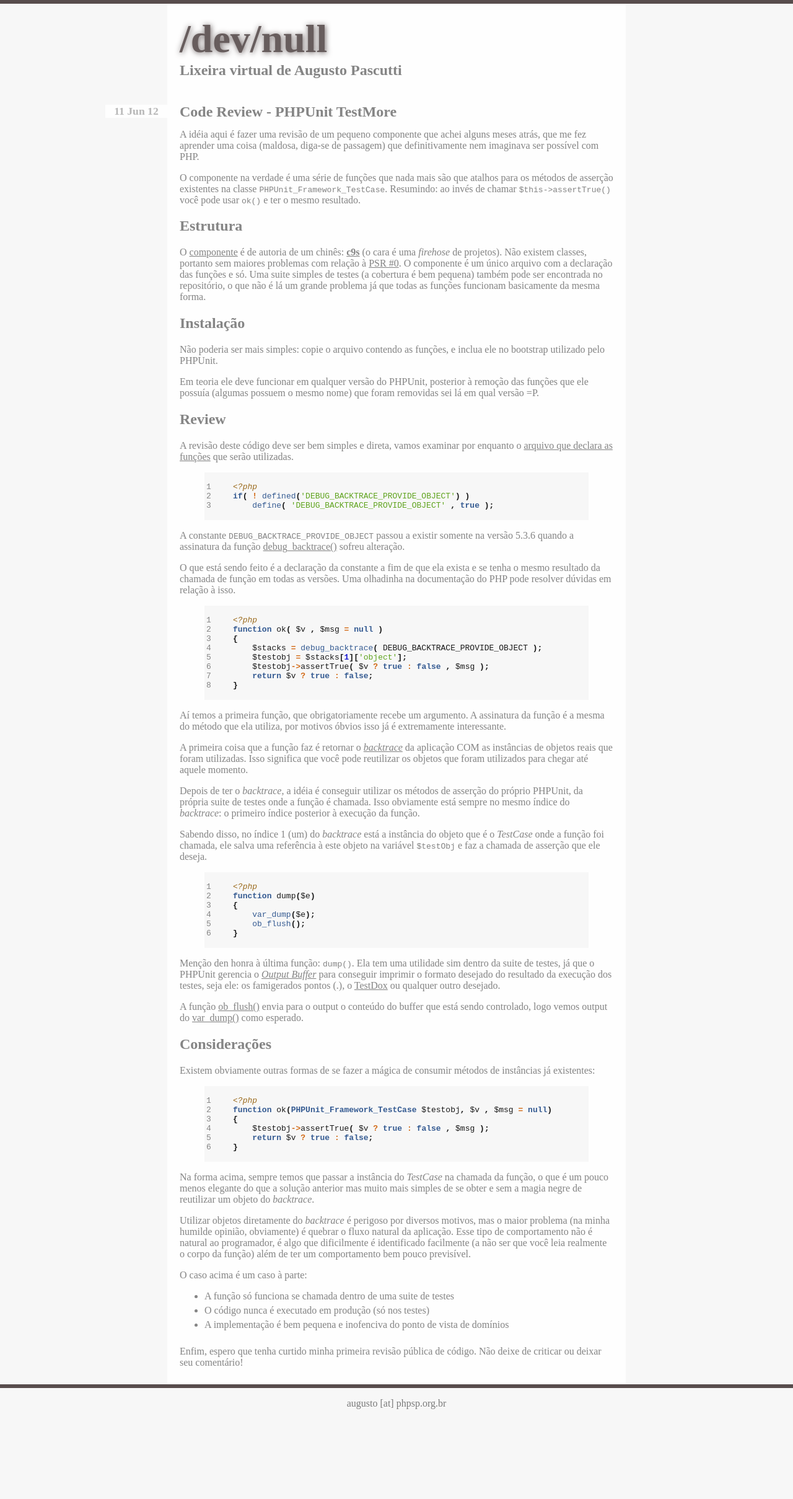
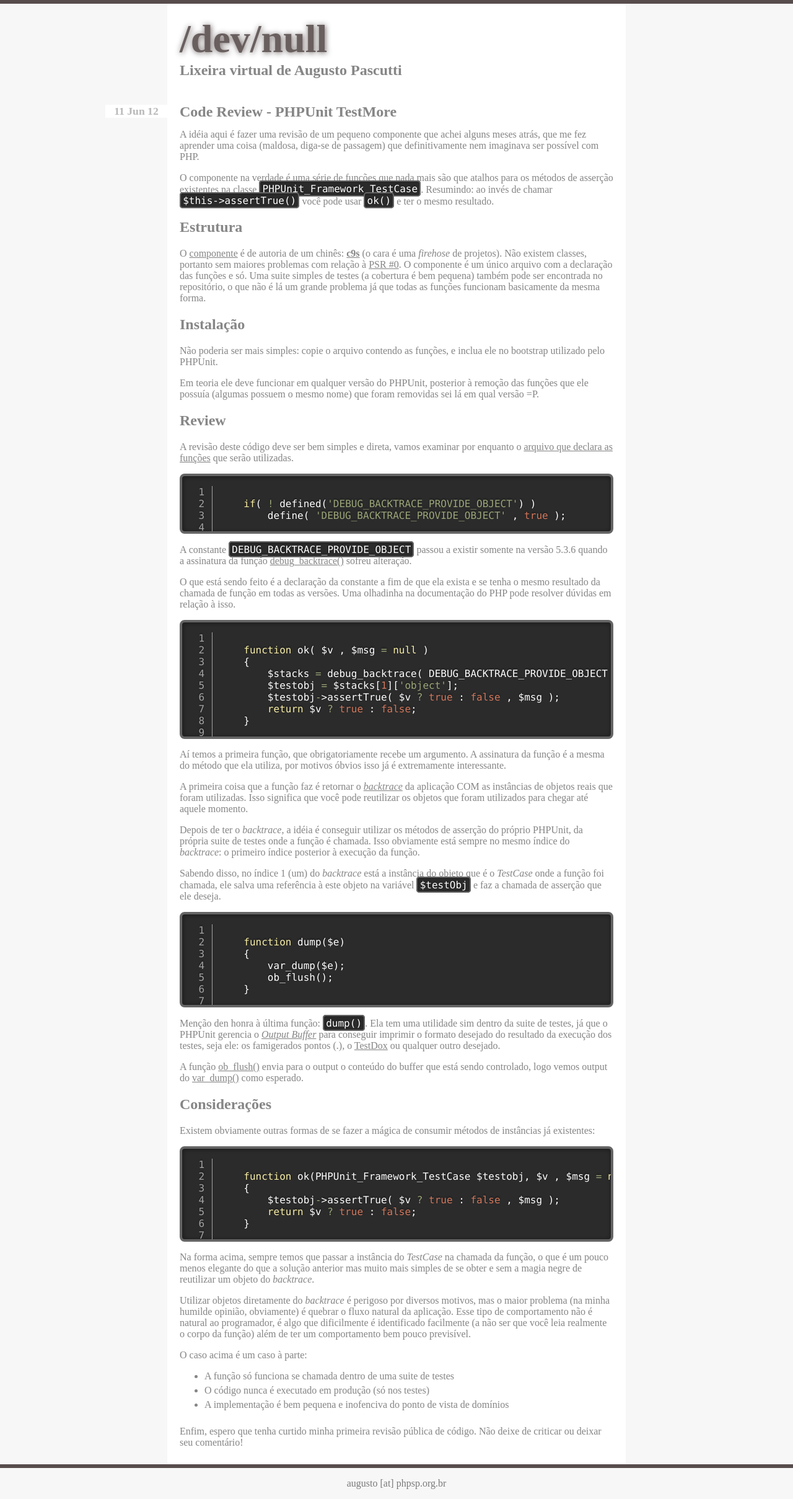
Before and after one commit to augustohp/augustohp.github.com, a Jekyll site: the page built from _posts/2012-06-09-code-review-phpunit-test-more.md, in a window 1280 px wide. Shown: the whole page at 62% size. Built offline with Jekyll 4.4.1, drawn with Linux system fonts in a browser that asks for light colours; some web fonts are replaced; Markdown is read by kramdown in place of the engine named in the settings; comment, search, counter and statistics services are not loaded; before the commit the page ends 2289 px from its top, so only the background shows below that.

Commit message:
Troca sistema de "syntax highlight".
Via *puppet* alguma coisa estava acontecendo no processo de *build*
do Jekyll, o Pygments não era reconhecido nem por um inferno.
Muito mais fácil trocar pra rodar em cima de um JS e esquecer essa
merda em Python.

Utilização do Prism.js:
- Classe CSS `language-php` utilizada no container de todo post, logo
  qualquer bloco de código será sinalizado como PHP por padrão.
- Tema utilizado: twilight
- Plugins utilizados
  - Line Highlight
  - Line Numbers
- Linguagens suportadas: HTML, CSS, JS, PHP, Bash, Sql, HTTP

````diff
--- a/_layouts/default.html
+++ b/_layouts/default.html
@@ -1,7 +1,6 @@
 <!DOCTYPE html>
 <html>
     <head>
-
           <meta charset="utf-8" />
           <meta name="language" content="pt-br">
           <meta http-equiv="X-UA-Compatible" content="IE=edge,chrome=1">
@@ -11,18 +10,8 @@
           <meta name="author" content="Augusto Pascutti">
           <link href='http://fonts.googleapis.com/css?family=Droid+Sans:regular,bold' rel='stylesheet' type='text/css'>
           <link style="text/css" rel="stylesheet" href="/res/default.css?v2" />
+          <link style="text/css" rel="stylesheet" href="/res/prism.css" />
           <link href="http://feeds.feedburner.com/augustopascutti/blog-augusto-pascutti" rel="alternate" title="/dev/null" type="application/atom+xml" />
-          <script type="text/javascript">
-            var _gaq = _gaq || [];
-            _gaq.push(['_setAccount', 'UA-5680712-1']);
-            _gaq.push(['_trackPageview']);
-
-            (function() {
-              var ga = document.createElement('script'); ga.type = 'text/javascript'; ga.async = true;
-              ga.src = ('https:' == document.location.protocol ? 'https://ssl' : 'http://www') + '.google-analytics.com/ga.js';
-              var s = document.getElementsByTagName('script')[0]; s.parentNode.insertBefore(ga, s);
-            })();
-          </script>
     </head>
     <body>
         <div id="page">
--- a/_layouts/post.html
+++ b/_layouts/post.html
@@ -1,7 +1,7 @@
 ---
 layout: default
 ---
-<div class="posts">
+<div class="posts language-php">
     <header>
         <h2>{{ page.title }}</h2>
         <h3>{{ page.date | date: "%d %b %y" }}</h3>
--- a/_posts/2012-06-09-code-review-phpunit-test-more.md
+++ b/_posts/2012-06-09-code-review-phpunit-test-more.md
@@ -42,11 +42,10 @@
 que serão utilizadas.
 
 
-{% highlight php linenos %}
-    <?php
+<pre class="line-numbers"><code>
     if( ! defined('DEBUG_BACKTRACE_PROVIDE_OBJECT') )
         define( 'DEBUG_BACKTRACE_PROVIDE_OBJECT' , true );
-{% endhighlight %}
+</code></pre>
 
 A constante ```DEBUG_BACKTRACE_PROVIDE_OBJECT``` passou a existir somente na
 versão 5.3.6 quando a assinatura da função [debug_backtrace()](http://www.php.net/manual/pt_BR/function.debug-backtrace.php)
@@ -56,8 +55,7 @@
 tenha o mesmo resultado da chamada de função em todas as versões. Uma olhadinha
 na documentação do PHP pode resolver dúvidas em relação à isso.
 
-{% highlight php linenos %}
-    <?php
+<pre class="line-numbers"><code>
     function ok( $v , $msg = null )
     {
         $stacks = debug_backtrace( DEBUG_BACKTRACE_PROVIDE_OBJECT );
@@ -65,7 +63,7 @@
         $testobj->assertTrue( $v ? true : false , $msg );
         return $v ? true : false;
     }
-{% endhighlight %}
+</code></pre>
 
 Aí temos a primeira função, que obrigatoriamente recebe um argumento. A assinatura
 da função é a mesma do método que ela utiliza, por motivos óbvios isso já é extremamente
@@ -85,14 +83,13 @@
 o *TestCase* onde a função foi chamada, ele salva uma referência à este objeto na variável
 ```$testObj``` e faz a chamada de asserção que ele deseja.
 
-{% highlight php linenos %}
-    <?php
+<pre class="line-numbers"><code>
     function dump($e)
     {
         var_dump($e);
         ob_flush();
     }
-{% endhighlight %}
+</code></pre>
 
 Menção den honra à última função: ```dump()```. Ela tem uma utilidade sim dentro
 da suite de testes, já que o PHPUnit gerencia o *[Output Buffer](http://www.php.net/manual/en/book.outcontrol.php)*
@@ -110,14 +107,13 @@
 Existem obviamente outras formas de se fazer a mágica de consumir métodos de instâncias
 já existentes:
 
-{% highlight php linenos %}
-    <?php
+<pre class="line-numbers"><code>
     function ok(PHPUnit_Framework_TestCase $testobj, $v , $msg = null)
     {
         $testobj->assertTrue( $v ? true : false , $msg );
         return $v ? true : false;
     }
-{% endhighlight %}
+</code></pre>
 
 Na forma acima, sempre temos que passar a instância do *TestCase* na chamada da
 função, o que é um pouco menos elegante do que a solução anterior mas muito mais
--- /dev/null
+++ b/res/prism.css
@@ -0,0 +1,259 @@
+/**
+ * prism.js Twilight theme
+ * Based (more or less) on the Twilight theme originally of Textmate fame.
+ * @author Remy Bach
+ */
+code[class*="language-"],
+pre[class*="language-"] {
+	color: white;
+	direction: ltr;
+	font-family: Consolas, Monaco, 'Andale Mono', monospace;
+	text-align: left;
+	text-shadow: 0 -.1em .2em black;
+	white-space: pre;
+	word-spacing: normal;
+
+	-moz-tab-size: 4;
+	-o-tab-size: 4;
+	tab-size: 4;
+
+	-webkit-hyphens: none;
+	-moz-hyphens: none;
+	-ms-hyphens: none;
+	hyphens: none;
+}
+
+pre[class*="language-"],
+:not(pre) > code[class*="language-"] {
+	background:hsl(0, 0%, 8%); /* #141414 */
+}
+
+/* Code blocks */
+pre[class*="language-"] {
+	border-radius: .5em;
+	border: .3em solid hsl(0,0%,33%); /* #282A2B */
+	box-shadow: 1px 1px .5em black inset;
+	margin: .5em 0;
+	overflow: auto;
+	padding: 1em;
+}
+pre[class*="language-"]::selection { /* Safari */
+	background:hsl(200, 4%, 16%); /* #282A2B */
+}
+pre[class*="language-"]::selection { /* Firefox */
+	background:hsl(200, 4%, 16%); /* #282A2B */
+}
+
+/* Inline code */
+:not(pre) > code[class*="language-"] {
+	border-radius: .3em;
+	border: .13em solid hsl(0,0%,33%); /* #545454 */
+	box-shadow: 1px 1px .3em -.1em black inset;
+	padding: .15em .2em .05em;
+}
+
+.token.comment,
+.token.prolog,
+.token.doctype,
+.token.cdata {
+	color: hsl(0, 0%, 47%); /* #777777 */
+}
+
+.token.punctuation {
+	opacity: .7;
+}
+
+.namespace {
+	opacity: .7;
+}
+
+.token.tag,
+.token.boolean,
+.token.number {
+	color: hsl(14, 58%, 55%); /* #CF6A4C */
+}
+
+.token.keyword,
+.token.property,
+.token.selector {
+	color:hsl(53, 89%, 79%); /* #F9EE98 */
+}
+.token.attr-name,
+.token.attr-value,
+.token.string,
+.token.operator,
+.token.entity,
+.token.url,
+.language-css .token.string,
+.style .token.string {
+	color:hsl(76, 21%, 52%); /* #8F9D6A */
+}
+
+.token.atrule {
+	color:hsl(218, 22%, 55%); /* #7587A6 */
+}
+
+.token.regex,
+.token.important {
+	color: hsl(42, 75%, 65%); /* #E9C062 */
+}
+
+.token.important {
+	font-weight: bold;
+}
+
+.token.entity {
+	cursor: help;
+}
+pre[data-line] {
+	padding: 1em 0 1em 3em;
+	position: relative;
+}
+
+/* Markup */
+.language-markup .token.tag,
+.language-markup .token.attr-name,
+.language-markup .token.punctuation  {
+	color: hsl(33, 33%, 52%); /* #AC885B */
+}
+
+/* Text Selection colour */
+::selection {
+	background: hsla(0,0%,93%,0.15); /* #EDEDED */
+}
+::-moz-selection {
+	background: hsla(0,0%,93%,0.15); /* #EDEDED */
+}
+
+/* Make the tokens sit above the line highlight so the colours don't look faded. */
+.token {
+	position:relative;
+	z-index:1;
+}
+.line-highlight {
+	background: -moz-linear-gradient(left, hsl(0, 0%, 33%,.1) 70%, hsl(0, 0%, 33%,0)); /* #545454 */
+	background: -o-linear-gradient(left, hsl(0, 0%, 33%,.1) 70%, hsl(0, 0%, 33%,0)); /* #545454 */
+	background: -webkit-linear-gradient(left, hsl(0, 0%, 33%,.1) 70%, hsl(0, 0%, 33%,0)); /* #545454 */
+	background: hsla(0, 0%, 33%, 0.25); /* #545454 */
+	background: linear-gradient(left, hsl(0, 0%, 33%,.1) 70%, hsl(0, 0%, 33%,0)); /* #545454 */
+	border-bottom:1px dashed hsl(0, 0%, 33%); /* #545454 */
+	border-top:1px dashed hsl(0, 0%, 33%); /* #545454 */
+	left: 0;
+	line-height: inherit;
+	margin-top: 0.75em; /* Same as .prism’s padding-top */
+	padding: inherit 0;
+	pointer-events: none;
+	position: absolute;
+	right: 0;
+	white-space: pre;
+	z-index:0;
+}
+.line-highlight:before,
+.line-highlight[data-end]:after {
+	background-color: hsl(215, 15%, 59%); /* #8794A6 */
+	border-radius: 999px;
+	box-shadow: 0 1px white;
+	color: hsl(24, 20%, 95%); /* #F5F2F0 */
+	content: attr(data-start);
+	font: bold 65%/1.5 sans-serif;
+	left: .6em;
+	min-width: 1em;
+	padding: 0 .5em;
+	position: absolute;
+	text-align: center;
+	text-shadow: none;
+	top: .4em;
+	vertical-align: .3em;
+}
+.line-highlight[data-end]:after {
+	bottom: .4em;
+	content: attr(data-end);
+	top: auto;
+}
+pre[data-line] {
+	position: relative;
+	padding: 1em 0 1em 3em;
+}
+
+.line-highlight {
+	position: absolute;
+	left: 0;
+	right: 0;
+	padding: inherit 0;
+	margin-top: 1em; /* Same as .prism’s padding-top */
+
+	background: hsla(24, 20%, 50%,.08);
+	background: -moz-linear-gradient(left, hsla(24, 20%, 50%,.1) 70%, hsla(24, 20%, 50%,0));
+	background: -webkit-linear-gradient(left, hsla(24, 20%, 50%,.1) 70%, hsla(24, 20%, 50%,0));
+	background: -o-linear-gradient(left, hsla(24, 20%, 50%,.1) 70%, hsla(24, 20%, 50%,0));
+	background: linear-gradient(left, hsla(24, 20%, 50%,.1) 70%, hsla(24, 20%, 50%,0));
+
+	pointer-events: none;
+
+	line-height: inherit;
+	white-space: pre;
+}
+
+	.line-highlight:before,
+	.line-highlight[data-end]:after {
+		content: attr(data-start);
+		position: absolute;
+		top: .4em;
+		left: .6em;
+		min-width: 1em;
+		padding: 0 .5em;
+		background-color: hsla(24, 20%, 50%,.4);
+		color: hsl(24, 20%, 95%);
+		font: bold 65%/1.5 sans-serif;
+		text-align: center;
+		vertical-align: .3em;
+		border-radius: 999px;
+		text-shadow: none;
+		box-shadow: 0 1px white;
+	}
+
+	.line-highlight[data-end]:after {
+		content: attr(data-end);
+		top: auto;
+		bottom: .4em;
+	}
+pre.line-numbers {
+	position: relative;
+	padding-left: 3.8em;
+	counter-reset: linenumber;
+}
+
+pre.line-numbers > code {
+	position: relative;
+}
+
+.line-numbers .line-numbers-rows {
+	position: absolute;
+	pointer-events: none;
+	top: 0;
+	font-size: 100%;
+	left: -3.8em;
+	width: 3em; /* works for line-numbers below 1000 lines */
+	letter-spacing: -1px;
+	border-right: 1px solid #999;
+
+	-webkit-user-select: none;
+	-moz-user-select: none;
+	-ms-user-select: none;
+	user-select: none;
+
+}
+
+	.line-numbers-rows > span {
+		pointer-events: none;
+		display: block;
+		counter-increment: linenumber;
+	}
+
+		.line-numbers-rows > span:before {
+			content: counter(linenumber);
+			color: #999;
+			display: block;
+			padding-right: 0.8em;
+			text-align: right;
+		}
````
Also changed, not shown: other parts of _layouts/default.html (+12 -0 lines), _posts/2010-12-06-arrays-nunca-mais.textile (+6 -4 lines), _posts/2011-03-15-event-emitters.textile (+4 -4 lines), _posts/2011-09-06-Singleton-#not.textile (+8 -4 lines), res/prism.js (added).
